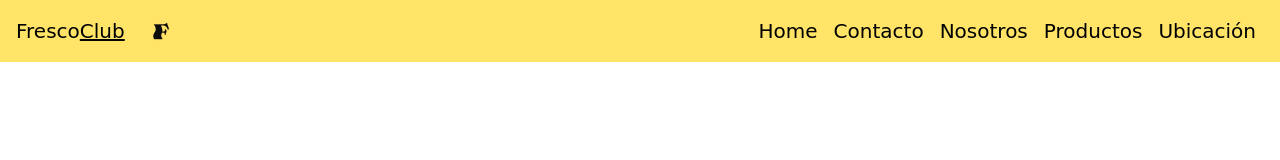
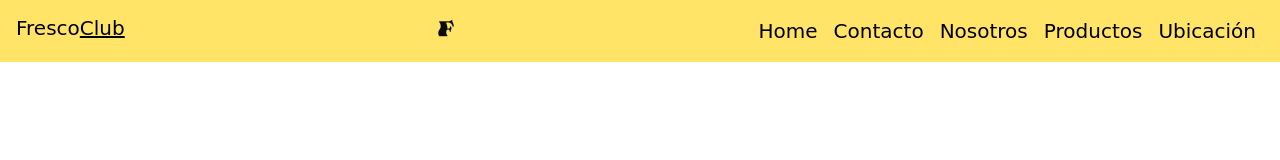
Before and after one commit to Pykon26/PreEntrega2-Picon-Cueli-Matias, a plain HTML site: page index.html in a window 1280 px wide. Drawn offline with nearby package versions, Linux system fonts and the light colour scheme; a web font is replaced by a local one.

Commit message:
segunda version del navbar

```diff
--- a/estilos.css
+++ b/estilos.css
@@ -38,3 +38,23 @@ background-color: rgba(0, 0, 0, 0.726);
     color: black;
     background-color: coral;
   }
+
+  .nav-item a:hover{
+    transition: 0.8s;
+    font-size: 28px;
+    color: rgb(47, 218, 161);
+
+  }
+
+
+  #navgedadorentero{
+    justify-content: space-between;
+    align-items: flex-start;
+    text-align: center;
+
+
+  }
+
+  .navbar li{
+    align-items: stretch;
+  }
--- a/index.html
+++ b/index.html
@@ -17,15 +17,17 @@
 <body>
   <header>
     <!-- inicio navbar -->
-    <nav class="navbar navbar-expand-md">
+    <nav class="navbar navbar-expand-md " id="navgedadorentero">
         <!-- Brand -->
 
         <a class="navbar-brand" href="#">Fresco<span>Club</span></a>
 
 
         <!-- Navbar Logo -->
-     <div class="imagenlogo"><img src="./img/logo.jpg" alt="Logo" style="width:40px;"></div>
+        <div class="imagenlogo"><img class= mx-auto src="./img/logo.jpg" alt="Logo" style="width:40px;"></div>
 
+
+        <div>
         <!-- Toggler/collapsibe Button -->
         <button class="navbar-toggler" type="button" data-toggle="collapse" data-target="#collapsibleNavbar">
           <span class="navbar-toggler-icon"><i class="fa-sharp fa-solid fa-bars"></i></span>
@@ -33,7 +35,7 @@
 
         <!-- Navbar links -->
         <div class="collapse navbar-collapse " id="collapsibleNavbar">
-          <ul class="navbar-nav ml-auto">
+          <ul class="navbar-nav">
             <li class="nav-item">
               <a class="nav-link" href="#">Home</a>
             </li>
@@ -51,6 +53,7 @@
             </li>
           </ul>
         </div>
+      </div>
       </nav>
 
 
```
